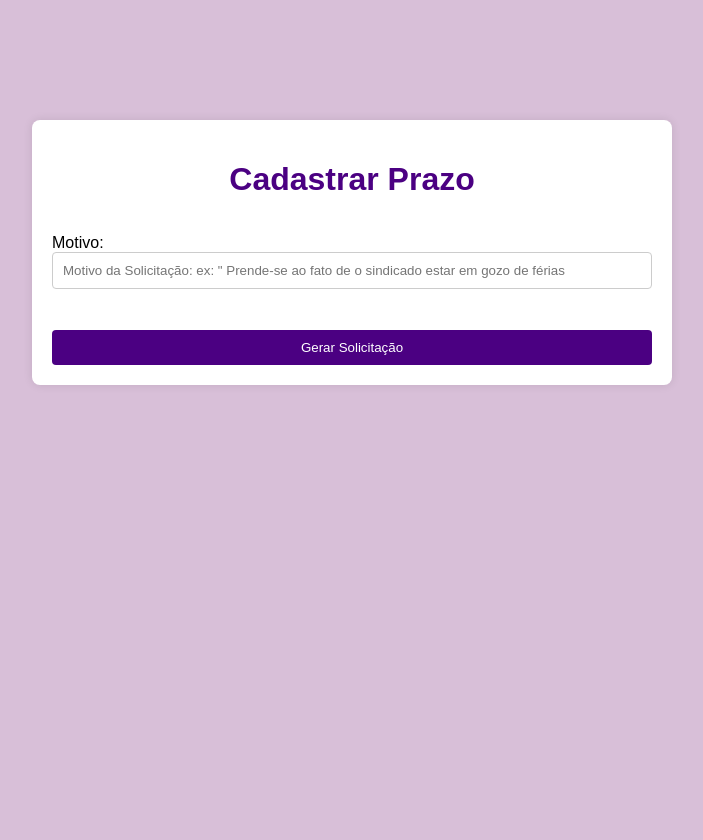
After one commit to windsney/sitecanetex, a Django app: page /sindicancia/prazo/1/prorrogacao/ in a window 1280 px wide. The commit adds this page. Shown: the whole page, without its empty margins (288-991 px from the left). Run offline with Django 5.2, Linux system fonts and the light colour scheme; a user stored in the database is signed in; data comes from the database, SQL or seed files in the repository; both versions use the stored data as it was after the commit.

Commit message:
oficios com numeração

```diff
--- a/inicio/forms.py
+++ b/inicio/forms.py
@@ -228,3 +228,17 @@ class NotificarSindForm(forms.ModelForm):
         if sindicancia_id:
             # Filtra as testemunhas relacionadas à sindicância específica
             self.fields['nome_destinatario'].queryset = Sindicado.objects.filter(portaria_id=sindicancia_id)
+
+
+class PrazoForm(forms.ModelForm):
+
+    class Meta:
+        model = Oficio
+        fields = ['motivo']
+
+        widgets = {
+            'motivo': forms.TextInput(attrs={'placeholder': 'Motivo da Solicitação: ex: " Prende-se ao fato de o sindicado estar em gozo de férias'}),}
+
+    def __init__(self, *args, **kwargs):
+        sindicancia_id = kwargs.pop('sindicancia_id', None)  # Pegando o sindicancia_id dos argumentos
+        super(PrazoForm, self).__init__(*args, **kwargs)
--- /dev/null
+++ b/inicio/templates/gerar_prazo.html
@@ -0,0 +1,68 @@
+<!DOCTYPE html>
+<html lang="pt-BR">
+<head>
+    <meta charset="UTF-8">
+    <meta name="viewport" content="width=device-width, initial-scale=1.0">
+    <title>Prazo</title>
+    <style>
+        body {
+            background-color: #D8BFD8; /* Fundo roxo claro */
+            font-family: Arial, sans-serif;
+            margin: 0;
+            padding: 20px;
+            display: flex;
+            justify-content: center;
+            align-items: flex-start; /* Alinha os itens no início verticalmente */
+            height: 100vh;
+        }
+        .container {
+            width: 100%;
+            max-width: 600px; /* Aumenta a largura máxima */
+            background-color: #fff;
+            padding: 20px;
+            border-radius: 8px;
+            box-shadow: 0 0 10px rgba(0, 0, 0, 0.1);
+            margin-top: 100px; /* Aumenta a distância do topo */
+        }
+        h1 {
+            text-align: center;
+            color: #4B0082; /* Cor do título */
+            margin-bottom: 20px;
+        }
+        form {
+            display: flex;
+            flex-direction: column;
+            gap: 15px; /* Espaço entre os campos do formulário */
+        }
+        form input, form select {
+            padding: 10px;
+            border: 1px solid #ccc;
+            border-radius: 4px;
+            width: 100%;
+            box-sizing: border-box;
+        }
+        form button {
+            background-color: #4B0082; /* Cor do botão */
+            color: white;
+            padding: 10px;
+            border: none;
+            border-radius: 4px;
+            cursor: pointer;
+            margin-top: 10px;
+        }
+        form button:hover {
+            background-color: #6A0DAD;
+        }
+    </style>
+</head>
+<body>
+    <div class="container">
+        <h1>Cadastrar Prazo</h1>
+        <form method="post">
+            {% csrf_token %}
+            {{ form.as_p }}
+            <button type="submit">Gerar Solicitação</button>
+        </form>
+    </div>
+</body>
+</html>
--- a/inicio/urls.py
+++ b/inicio/urls.py
@@ -3,7 +3,7 @@
 from django.urls import path
 
 import inicio.views
-from.views import Sind_Cadastradas,Cd,Inquerito,RIOG,Criar_conta,Oficio_prorrogacao
+from.views import Sind_Cadastradas,Cd,Inquerito,RIOG,Criar_conta
 from django.contrib.auth import views as auth_view
 
 app_name='inicio'
@@ -16,7 +16,7 @@ urlpatterns = [
     path('', auth_view.LoginView.as_view(template_name='login.html'), name='login'),
     path('logout/', auth_view.LogoutView.as_view(next_page='inicio:login'), name='logout'),
     path('criar_conta/', Criar_conta.as_view(), name='criar_conta'),
-    path('oficio_prorrogacao/', Oficio_prorrogacao.as_view(), name='oficio_prorrogacao'),
+
     #path('cad_sind/<int:pk>',Detalhe_sind.as_view(), name='detalhe'),
     #path('cad_investigado_sind/<int:pk>',Cadastro_investigado_sind.as_view(), name='cadastro_investigado_sind'),
     path('sindicancia/<int:sindicancia_id>/cadastrar_sindicado/', inicio.views.cadastrar_sindicado, name='cadastrar_sindicado'),
@@ -29,9 +29,14 @@ urlpatterns = [
     ####Botoes########################################
     path('sindicancia/<int:sindicancia_id>/iniciot', inicio.views.gerar_inicio_dos_trabalhos, name='inicio_dos_trabalhos'),
     path('sindicancia/<int:sindicancia_id>/relatorio_sind', inicio.views.gerar_relatorio, name='relatorio_sind'),
-    path('sindicancia/<int:sindicancia_id>/<str:condicao>/', inicio.views.cadastrar_notificacao_test, name='btn_test'),
-    path('sindicancia/<int:sindicancia_id>/<str:condicao>/', inicio.views.cadastrar_notificacao_test, name='btn_ofen'),
-    path('sindicancia/<int:sindicancia_id>/<str:condicao>/', inicio.views.cadastrar_notificacao_test, name='btn_sind'),
+    path('sindicancia/notificar/<int:sindicancia_id>/<str:condicao>/', inicio.views.cadastrar_notificacao_test, name='btn_test'),
+    path('sindicancia/notificar/<int:sindicancia_id>/<str:condicao>/', inicio.views.cadastrar_notificacao_test, name='btn_ofen'),
+    path('sindicancia/notificar/<int:sindicancia_id>/<str:condicao>/', inicio.views.cadastrar_notificacao_test, name='btn_sind'),
+    path('sindicancia/prazo/<int:sindicancia_id>/<str:condicao>/', inicio.views.Oficio_prazo, name='prorrogacao'),
+    path('sindicancia/prazo/<int:sindicancia_id>/<str:condicao>/', inicio.views.Oficio_prazo, name='dilacao'),
+    path('sindicancia/prazo/<int:sindicancia_id>/<str:condicao>/', inicio.views.Oficio_prazo, name='sobrestamento'),
+
+
     path('sindicancia/<int:sindicancia_id>/remessa', inicio.views.gerar_remessa_dos_autos, name='gerar_remessa_dos_autos'),
 
     path('sindicancia/<int:sindicancia_id>/criaroficio', inicio.views.criar_oficio, name='criar_oficio'),
--- a/inicio/views.py
+++ b/inicio/views.py
@@ -7,7 +7,7 @@ import os
 import locale
 from django.shortcuts import render, get_object_or_404, redirect
 from django.conf import settings
-from .forms import SindicadoForm,SindicanciaForm,TestemunhaForm,OfendidoForm,UsuarioForm,NotificarTestForm,NotificarOfenForm,NotificarSindForm
+from .forms import SindicadoForm,SindicanciaForm,TestemunhaForm,OfendidoForm,UsuarioForm,NotificarTestForm,NotificarOfenForm,NotificarSindForm,PrazoForm
 from datetime import datetime
 from django.http import HttpResponse
 from django.shortcuts import get_object_or_404
@@ -28,6 +28,7 @@ from django.http import HttpResponse
 from meu_modulo.data_escrita import *
 from django.contrib.auth.mixins import LoginRequiredMixin
 from django.contrib.auth.decorators import login_required
+from django.db.models import Max
 
 
 
@@ -1535,7 +1536,14 @@ def gerar_remessa_dos_autos(request, sindicancia_id):
     # Criar um novo documento
     doc = Document(template_path)
 
+
+
+
+
+
+
     cabecalho(doc,usuario)
+    numero='12'
 
     char_style = doc.styles.add_style('CustomCharStyle', WD_STYLE_TYPE.CHARACTER)
     char_style.font.name = 'Times New Roman'
@@ -1553,7 +1561,7 @@ def gerar_remessa_dos_autos(request, sindicancia_id):
     paragraph1 = doc.add_paragraph()
     paragraph1 = doc.add_paragraph('')
     paragraph1.paragraph_format.space_before = Pt(15)
-    run1 = paragraph1.add_run(f'Ofício nº. 007/SIND/7ºCR/2024	       {usuario.cidade}, {dia} de {mes_escrito(mes)} de {ano}.')
+    run1 = paragraph1.add_run(f'Ofício nº. {numero}/SIND/7ºCR/2024	       {usuario.cidade}, {dia} de {mes_escrito(mes)} de {ano}.')
     run1.style = 'CustomCharStyle'
     paragraph1.alignment = WD_ALIGN_PARAGRAPH.LEFT
 
@@ -1697,7 +1705,7 @@ def criar_oficio(request, sindicancia_id):
 
 
     return render(request, 'botoes.html', context)
-
+@login_required(login_url='/')
 def cadastrar_notificacao_test(request, sindicancia_id, condicao):
     sindicancia = get_object_or_404(Sindicancia, pk=sindicancia_id)
     usuario = request.user
@@ -1711,10 +1719,28 @@ def cadastrar_notificacao_test(request, sindicancia_id, condicao):
         elif condicao == 'sind':
             form = NotificarSindForm(request.POST, sindicancia_id=sindicancia_id)
         if form.is_valid():
+            oficio=form.save(commit=False)
+            oficio.id_portaria=sindicancia.id
+
+            try:
+                num = Oficio.objects.filter(id_portaria=sindicancia.id).aggregate(Max('numero'))['numero__max']
+                oficio.numero = int(num) + 1
+            except:
+                num = Oficio.objects.aggregate(Max('numero'))['numero__max']
+                oficio.numero = int(num) + 1
+
+
+
+
+
             nome_notificado = form.cleaned_data['nome_destinatario']
             data_inquiricao = form.cleaned_data.get('data')  # Já é um objeto datetime.date
             hora_inquiricao = form.cleaned_data.get('hora')
             endereco_testemunha = nome_notificado.endereco
+
+
+
+
 
             # Formatar a data e o dia da semana
             dia_inquiricao = data_inquiricao.strftime('%d/%m/%Y')
@@ -1735,6 +1761,8 @@ def cadastrar_notificacao_test(request, sindicancia_id, condicao):
             # Converta para português usando o dicionário
             dia_semana = dias_da_semana.get(dia_semana_ingles, dia_semana_ingles)
 
+
+
             # Criar o documento .docx
             template_path = os.path.join(settings.BASE_DIR, 'inicio/templates', 'relatorio_modelo.docx')
             doc = Document(template_path)
@@ -1749,7 +1777,7 @@ def cadastrar_notificacao_test(request, sindicancia_id, condicao):
             data_obj = datetime.strptime(data_original, '%Y-%m-%d')
             data_formatada = data_obj.strftime('%d.%m.%y')
 
-            print(condicao)
+
 
 
 
@@ -1789,6 +1817,11 @@ def cadastrar_notificacao_test(request, sindicancia_id, condicao):
             response = HttpResponse(content_type='application/vnd.openxmlformats-officedocument.wordprocessingml.document')
             response['Content-Disposition'] = f'attachment; filename="notificacao_{condicao}-{nome_notificado}.docx"'
             doc.save(response)
+
+            oficio.tipo=f'Notificação de {condicao}'
+
+            oficio.save()
+            form.save()
             return response
     else:
         if condicao == 'test':
@@ -1803,30 +1836,95 @@ def cadastrar_notificacao_test(request, sindicancia_id, condicao):
     return render(request, 'gerar_notificacao_test.html', {'form': form, 'usuario': usuario})
 
 @login_required(login_url='/')
-def gerar_notificacao(request, sindicancia_id,condicao):
+def Oficio_prazo (request, sindicancia_id, condicao):
+
     sindicancia = get_object_or_404(Sindicancia, pk=sindicancia_id)
-
-    sindicados = Sindicado.objects.filter(portaria_id=sindicancia_id)
-    ofendidos = Ofendido.objects.filter(portaria_id=sindicancia_id)
     usuario = request.user
-    testemunhas = Testemunha.objects.filter(portaria_id=sindicancia_id)
-
-
-
-
-
-
-
-
-class Oficio_prorrogacao (TemplateView):
-    template_name = "oficio_prorrogacao.html"
-
-    def get_context_data(self, **kwargs):
-        context = super().get_context_data(**kwargs)
-        context['autoridade'] = "Nome da Autoridade Exemplo"
-        context['motivo'] = "Solicitação de prorrogação devido a razões específicas."
-        context['data'] = datetime.now().strftime('%d de %B de %Y')
-        return context
+
+
+    if request.method == 'POST':
+        if condicao == 'prorrogacao':
+            form = PrazoForm(request.POST, sindicancia_id=sindicancia_id)
+            condicao='Prorrogação'
+
+        elif condicao == 'dilacao':
+            form = PrazoForm(request.POST, sindicancia_id=sindicancia_id)
+            condicao = 'Dilação'
+        elif condicao == 'sobrestamento':
+            form = PrazoForm(request.POST, sindicancia_id=sindicancia_id)
+            condicao = 'Sobrestamento'
+        if form.is_valid():
+            oficio = form.save(commit=False)
+
+            try:
+                num = Oficio.objects.filter(id_portaria=sindicancia.id).aggregate(Max('numero'))['numero__max']
+                oficio.numero = int(num) + 1
+            except:
+                num = Oficio.objects.aggregate(Max('numero'))['numero__max']
+                oficio.numero = int(num) + 1
+
+            oficio.numero = int(num) + 1
+            oficio.tipo= f'Solicitação de {condicao}'
+            oficio.save()
+
+            motivo = form.cleaned_data.get('motivo')  # Já é um objeto datetime.date
+
+
+            # Criar o documento .docx
+            template_path = os.path.join(settings.BASE_DIR, 'inicio/templates', 'relatorio_modelo.docx')
+            doc = Document(template_path)
+
+            # Preencher o documento com os dados necessários
+            cabecalho(doc, usuario)
+
+            criar_paragrafo(doc, '')
+            criar_paragrafo(doc, '')
+
+            data_original = f'{sindicancia.data_portaria}'
+            data_obj = datetime.strptime(data_original, '%Y-%m-%d')
+            data_formatada = data_obj.strftime('%d.%m.%y')
+
+
+
+            assunto = 'Solicitação (FAZ)'
+
+            texto_solicitacao = (
+                f'Notifico Vossa Senhoria a comparecer no {usuario.unidade}, {usuario.rua}, nº {usuario.numero},'
+                f'Bairro: {usuario.bairro},Cidade: {usuario.cidade}, no dia , fins de prestar esclarecimentos na condição de {condicao} '
+                f'na Sindicância Portaria nº {sindicancia.numero}, de {data_formatada}, em referência a fim de ser inquirido '
+                f'sobre os fatos narrados na portaria. {motivo}Dúvidas entrar em contato por meio do telefone: '
+                f'{usuario.telefone} {usuario.posto} {usuario.nome_completo}.'
+            )
+
+            #criar_paragrafo(doc, f'{nome_notificado}')
+            criar_paragrafo(doc, f'Ref: Portaria nº{sindicancia.numero}, datada de {data_formatada}.')
+            criar_paragrafo(doc, f'Assunto: {assunto}')
+            criar_paragrafo(doc, '')
+            criar_paragrafo(doc, '')
+            criar_paragrafo(doc, f"{texto_solicitacao}", lado='justificado')
+            criar_paragrafo(doc, '')
+            criar_paragrafo(doc, '')
+
+            nome_sindicante(doc, usuario, 'Atenciosamente')
+            rodape(doc, usuario)
+
+            # Gerar o arquivo para download
+            response = HttpResponse(
+                content_type='application/vnd.openxmlformats-officedocument.wordprocessingml.document')
+            response['Content-Disposition'] = f'attachment; filename="{condicao}.docx"'
+            doc.save(response)
+
+            form.save()
+            return response
+    else:
+        if condicao == 'prorrogacao':
+            form = PrazoForm(sindicancia_id=sindicancia_id)
+        elif condicao == 'dilacao':
+            form = PrazoForm(sindicancia_id=sindicancia_id)
+        elif condicao == 'sobrestamento':
+            form = PrazoForm(sindicancia_id=sindicancia_id)
+
+    return render(request, 'gerar_prazo.html', {'form': form, 'usuario': usuario})
 
 
 
--- a/nome/settings.py
+++ b/nome/settings.py
@@ -26,7 +26,7 @@ SECRET_KEY = 'django-insecure-1pi2z^&y%qo-q9&z$znjxk98)5z2rvb)&z*jawt#21yv9q9&-1
 # SECURITY WARNING: don't run with debug turned on in production!
 DEBUG = True
 
-ALLOWED_HOSTS = []
+ALLOWED_HOSTS = ['*']
 
 
 # Application definition
```
Also changed, not shown: inicio/models.py (+8 -1 lines), inicio/templates/botoes.html (+12 -3 lines), db.sqlite3, inicio/migrations/0004_alter_oficio_motivo.py (added), inicio/migrations/0005_oficio_numero.py (added), inicio/migrations/0006_alter_oficio_options.py (added).
